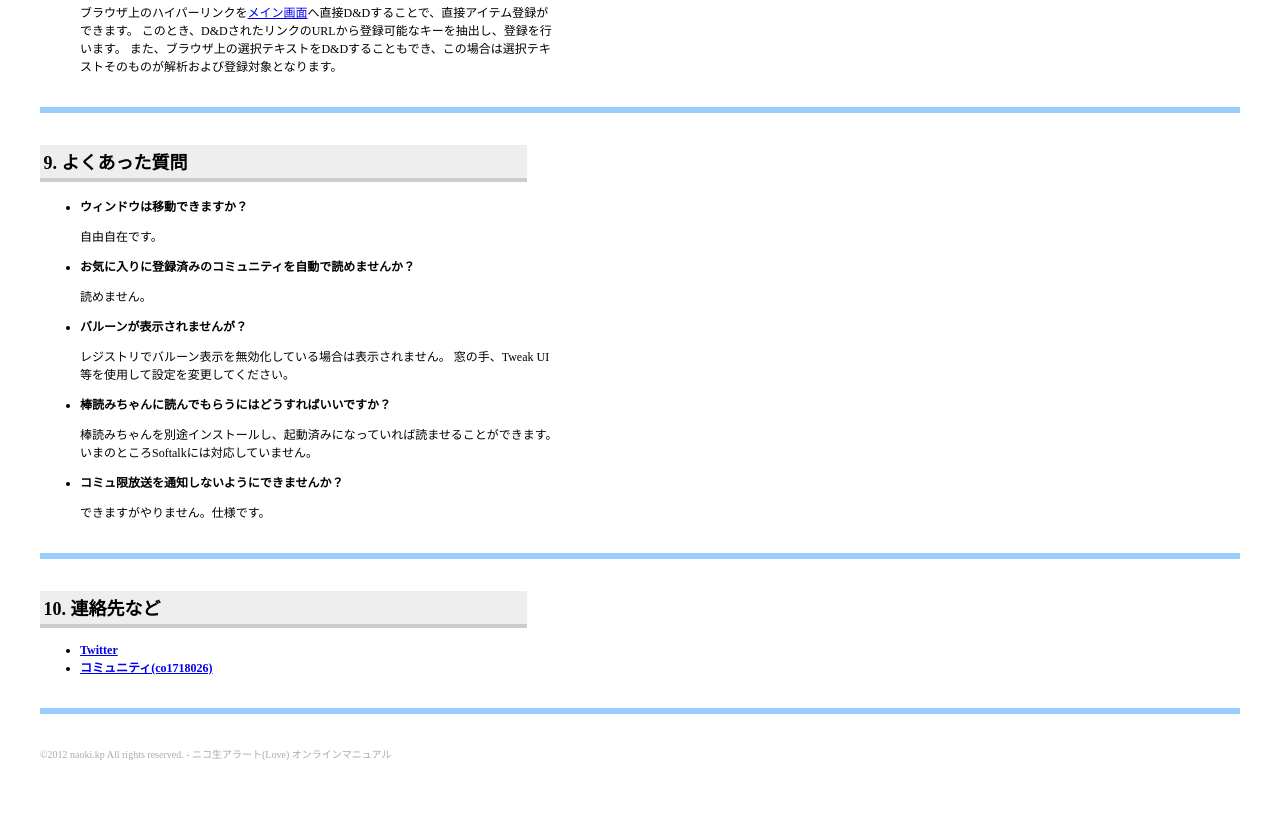
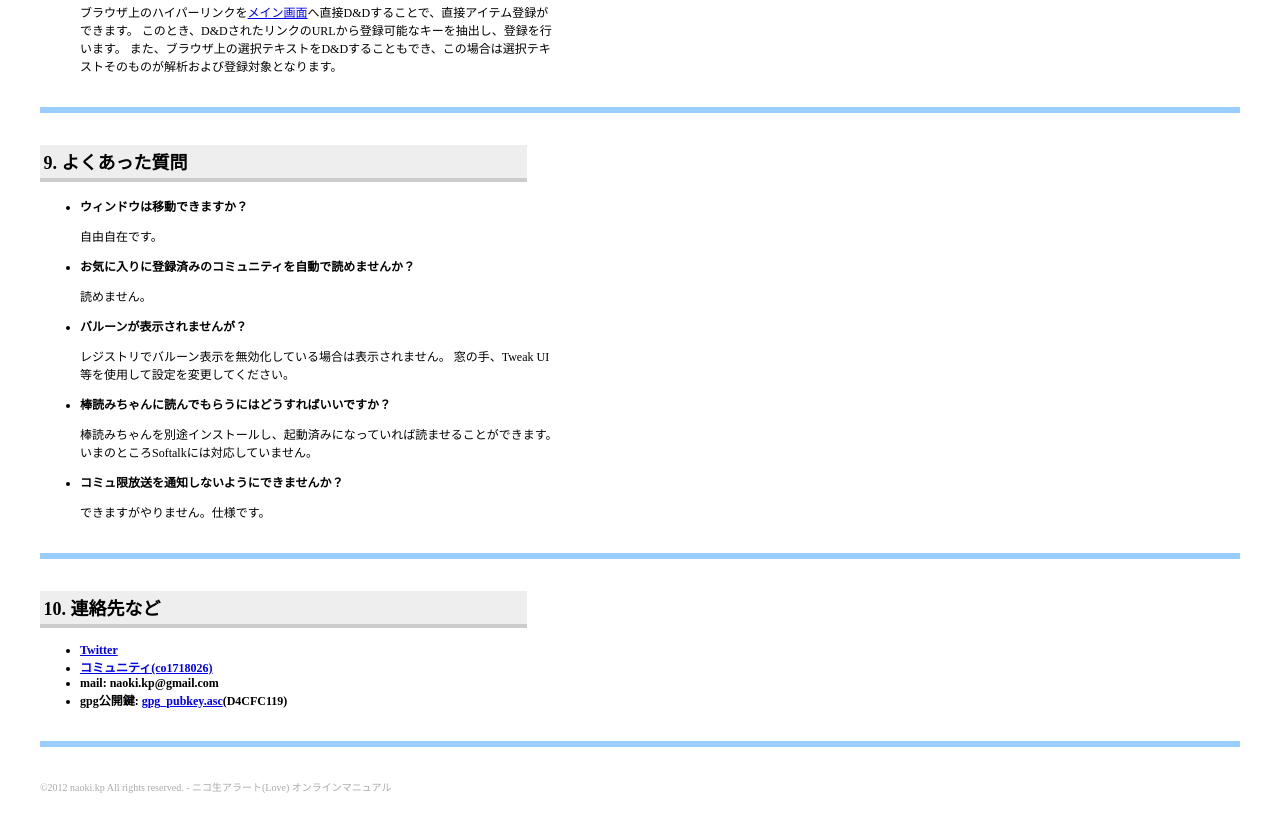
Before and after one commit to naokikp/nla_love, a plain HTML site: page manual/index.htm in a window 1280 px wide. Shown: the part 6456-7288 px from the top of the page. Before the commit the page ends 7257 px from the top, so only its background shows below. Drawn offline with Linux system fonts and the light colour scheme.

Commit message:
メールアドレスとpgp鍵を追加

```diff
--- a/manual/index.htm
+++ b/manual/index.htm
@@ -284,6 +284,8 @@ hr	{	border:solid 3px #9cf; margin: 32px 0px; }
 	<ul>
 		<li><a href="http://twitter.com/naoki_kp">Twitter</a></li>
 		<li><a href="http://com.nicovideo.jp/community/co1718026">コミュニティ(co1718026)</a></li>
+		<li>mail: naoki<b>.</b>kp<b>@</b><span style="display:none">nurupo</span>gmail<b>.</b>com</li>
+		<li>gpg公開鍵: <a href="gpg_pubkey.asc">gpg_pubkey.asc</a>(D4CFC119)</li>
 	</ul>
 
 	<hr />
```
